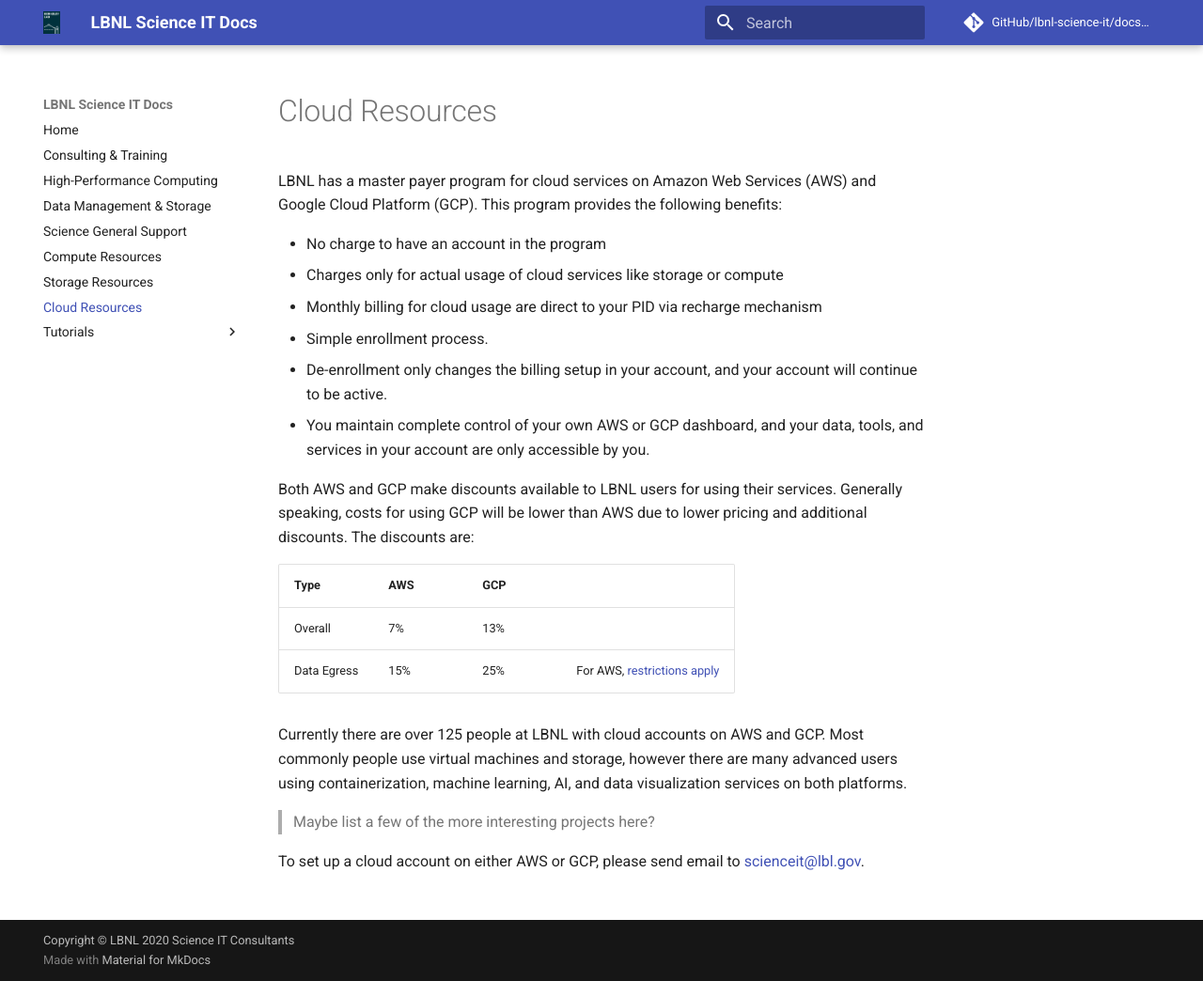
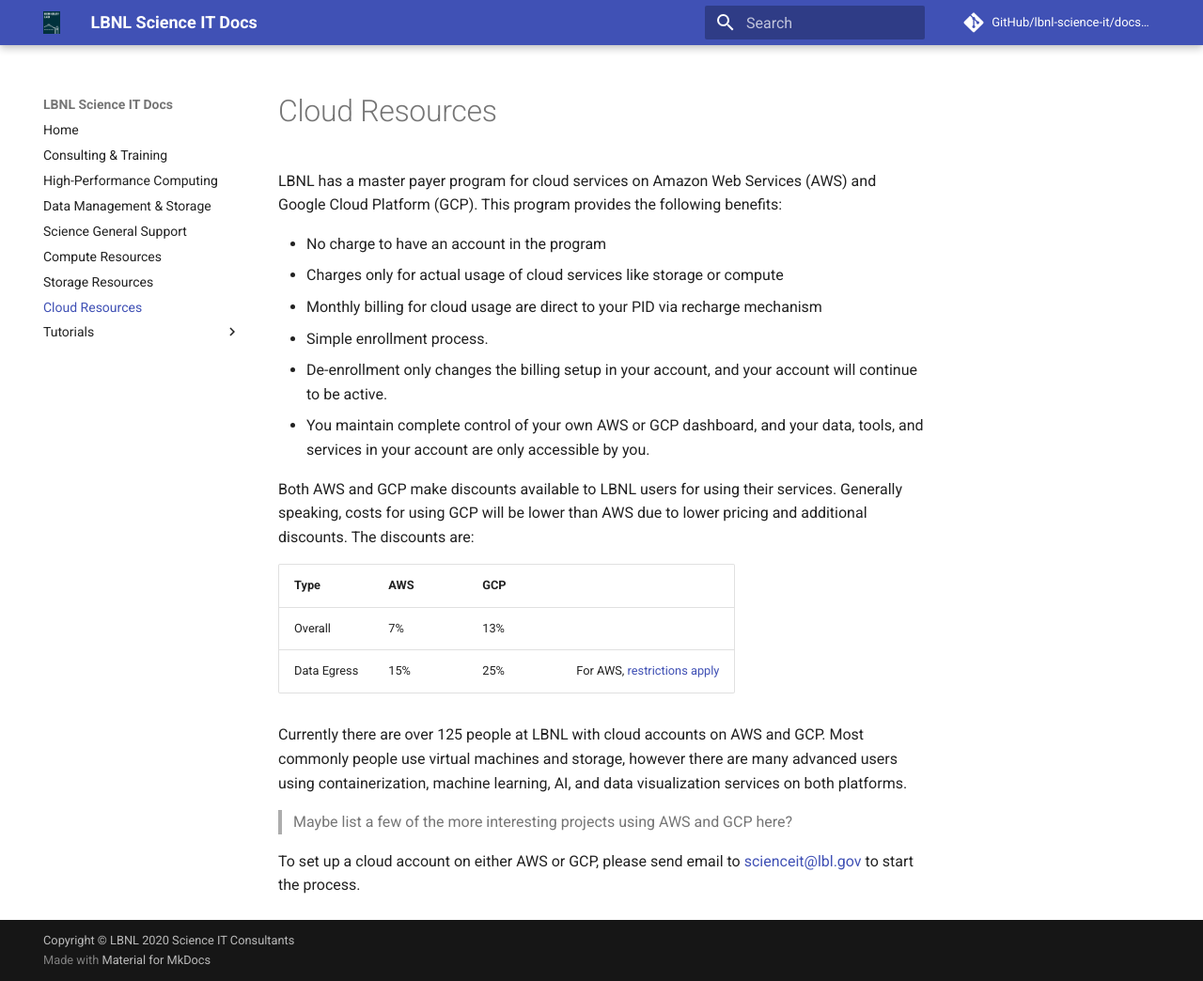
Before and after one commit to lbnl-science-it/docs-source, an MkDocs documentation site: the page built from docs/cloud.md, in a window 1280 px wide and 1044 px high. Shown: the whole window at 94% size. Built offline with MkDocs 1.6.1 and Material for MkDocs 9.7.7, drawn with Linux system fonts in a browser that asks for light colours; comment, search, counter and statistics services are not loaded.

Commit message:
Small update to cloud text

```diff
--- a/docs/cloud.md
+++ b/docs/cloud.md
@@ -18,7 +18,7 @@ Both AWS and GCP make discounts available to LBNL users for using their services
 
 Currently there are over 125 people at LBNL with cloud accounts on AWS and GCP.  Most commonly people use virtual machines and storage, however there are many advanced users using containerization, machine learning, AI, and data visualization services on both platforms.
 
-> Maybe list a few of the more interesting projects here?
+> Maybe list a few of the more interesting projects using AWS and GCP here?
 
 
-To set up a cloud account on either AWS or GCP, please send email to [scienceit@lbl.gov](mailto:scienceit@lbl.gov).
+To set up a cloud account on either AWS or GCP, please send email to [scienceit@lbl.gov](mailto:scienceit@lbl.gov) to start the process.
```
